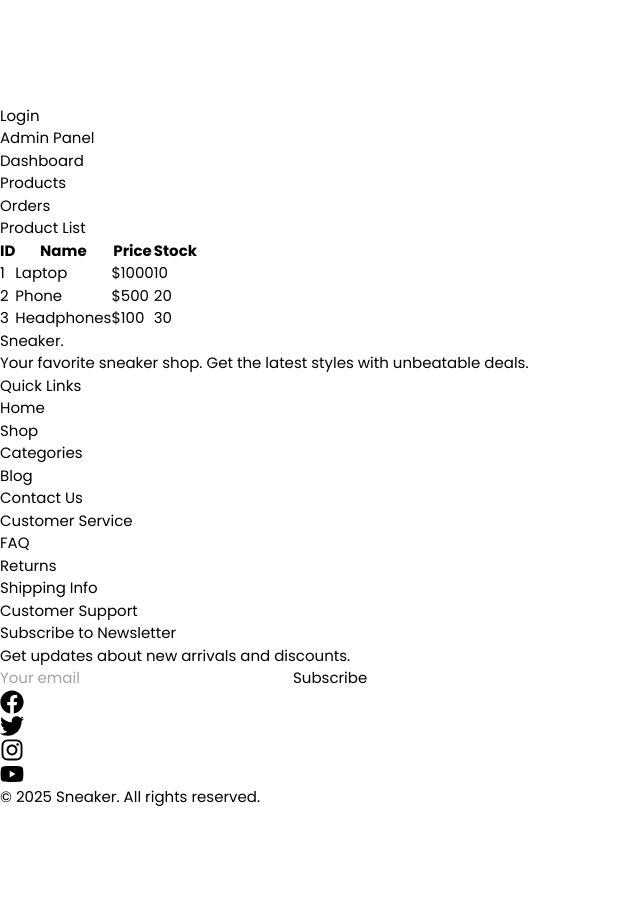
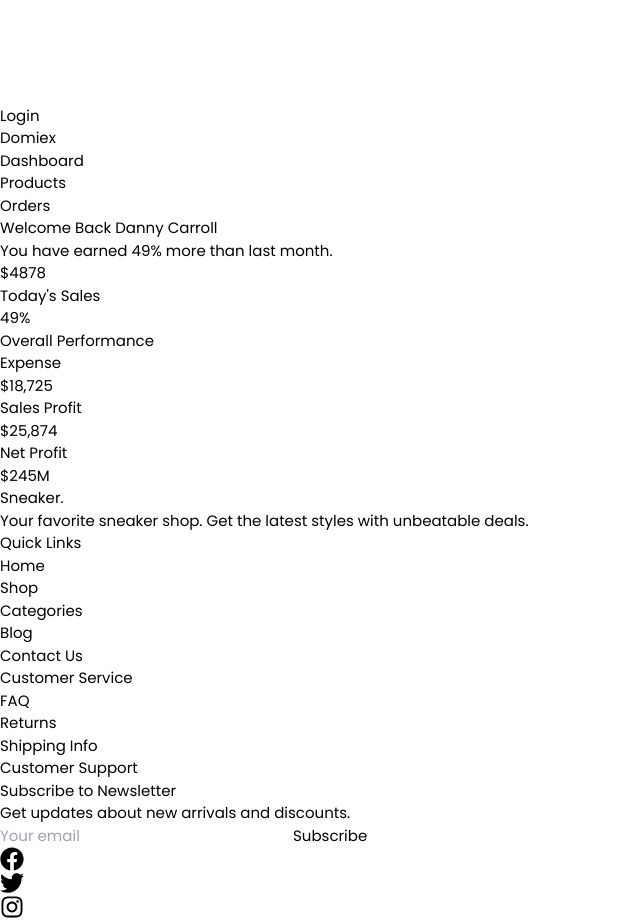
Before and after one commit to ibrahim2337/sneaker, a React (Vite) app: page /admin-panel in a window 1280 px wide. Shown: the part 1243-2164 px from the top of the page, without its empty margins (0-640 px from the left). Before the commit the page ends 2051 px from the top, so only its background shows below. Built offline with nearby package versions, Linux system fonts and the light colour scheme.

Commit message:
dashboard homepage create

```diff
--- a/src/dashboard/AdminPanel/AdminPanel.jsx
+++ b/src/dashboard/AdminPanel/AdminPanel.jsx
@@ -1,62 +1,72 @@
-import { useState } from "react";
-
-const productsData = [
-  { id: 1, name: "Laptop", price: "$1000", stock: 10 },
-  { id: 2, name: "Phone", price: "$500", stock: 20 },
-  { id: 3, name: "Headphones", price: "$100", stock: 30 },
-];
+import { Link } from "react-router-dom";
 
 const AdminPanel = () => {
-  const [products, setProducts] = useState(productsData);
-
   return (
-    <div className="flex h-screen">
+    <div className="flex min-h-screen bg-gray-100">
       {/* Sidebar */}
-      <div className="w-1/5 bg-gray-800 text-white p-5">
-        <h2 className="text-xl font-bold mb-4">Admin Panel</h2>
+      <aside className="w-64 bg-white p-5 shadow-md">
+        <h2 className="text-2xl font-bold text-blue-600">Domiex</h2>
+        <nav className="mt-5">
           <ul>
-          <li className="mb-2">
-            <a href="#" className="hover:underline">
+            <li className="mb-3">
+              <a href="#" className="text-gray-700 hover:text-blue-500">
                 Dashboard
               </a>
             </li>
-          <li className="mb-2">
-            <a href="#" className="hover:underline">
+            <li className="mb-3">
+              <Link
+                to="/product-list"
+                className="text-gray-700 hover:text-blue-500"
+              >
                 Products
-            </a>
+              </Link>
             </li>
-          <li className="mb-2">
-            <a href="#" className="hover:underline">
+            <li className="mb-3">
+              <a href="#" className="text-gray-700 hover:text-blue-500">
                 Orders
               </a>
             </li>
           </ul>
+        </nav>
+      </aside>
+
+      {/* Main Content */}
+      <main className="flex-1 p-6">
+        <div className="bg-white p-6 rounded-lg shadow-md">
+          <h3 className="text-lg font-semibold">Welcome Back Danny Carroll</h3>
+          <p className="text-gray-500">
+            You have earned{" "}
+            <span className="text-green-500 font-bold">49%</span> more than last
+            month.
+          </p>
+          <div className="mt-4 flex space-x-10">
+            <div>
+              <p className="text-2xl font-bold">$4878</p>
+              <p className="text-gray-500">Today's Sales</p>
+            </div>
+            <div>
+              <p className="text-2xl font-bold">49%</p>
+              <p className="text-gray-500">Overall Performance</p>
+            </div>
+          </div>
         </div>
 
-      {/* Main Content */}
-      <div className="w-4/5 p-5">
-        <h2 className="text-2xl font-bold mb-4">Product List</h2>
-        <table className="w-full border-collapse border border-gray-300">
-          <thead>
-            <tr className="bg-gray-200">
-              <th className="border border-gray-300 p-2">ID</th>
-              <th className="border border-gray-300 p-2">Name</th>
-              <th className="border border-gray-300 p-2">Price</th>
-              <th className="border border-gray-300 p-2">Stock</th>
-            </tr>
-          </thead>
-          <tbody>
-            {products.map((product) => (
-              <tr key={product.id} className="text-center">
-                <td className="border border-gray-300 p-2">{product.id}</td>
-                <td className="border border-gray-300 p-2">{product.name}</td>
-                <td className="border border-gray-300 p-2">{product.price}</td>
-                <td className="border border-gray-300 p-2">{product.stock}</td>
-              </tr>
-            ))}
-          </tbody>
-        </table>
+        {/* Stats Section */}
+        <div className="grid grid-cols-3 gap-6 mt-6">
+          <div className="bg-white p-4 rounded-lg shadow-md">
+            <p className="text-gray-500">Expense</p>
+            <p className="text-2xl font-bold">$18,725</p>
           </div>
+          <div className="bg-white p-4 rounded-lg shadow-md">
+            <p className="text-gray-500">Sales Profit</p>
+            <p className="text-2xl font-bold">$25,874</p>
+          </div>
+          <div className="bg-white p-4 rounded-lg shadow-md">
+            <p className="text-gray-500">Net Profit</p>
+            <p className="text-2xl font-bold">$245M</p>
+          </div>
+        </div>
+      </main>
     </div>
   );
 };
--- /dev/null
+++ b/src/dashboard/ProductList/ProductList.jsx
@@ -0,0 +1,121 @@
+import { MdOutlineDeleteOutline } from "react-icons/md";
+import { FiEdit } from "react-icons/fi";
+
+const products = [
+  {
+    id: "PEP-19115",
+    name: "Blouse Ruffle Tube top",
+    category: "Fashion",
+    stock: true,
+    price: 14.99,
+    qty: 154,
+    revenue: 15236,
+    status: "Published",
+  },
+  {
+    id: "PEP-19116",
+    name: "Gold-colored locket watch",
+    category: "Watch",
+    stock: true,
+    price: 59.99,
+    qty: 187,
+    revenue: 18956,
+    status: "Published",
+  },
+  {
+    id: "PEP-19117",
+    name: "Spar Men Black Running Shoes",
+    category: "Footwear",
+    stock: false,
+    price: 35.78,
+    qty: 487,
+    revenue: 0,
+    status: "Inactive",
+  },
+  {
+    id: "PEP-19118",
+    name: "Crop top Sweater Clothing",
+    category: "Fashion",
+    stock: false,
+    price: 29.49,
+    qty: 177,
+    revenue: 4265,
+    status: "Inactive",
+  },
+];
+
+const handleEdit = (id) => {
+  console.log("Edit product with ID:", id);
+};
+
+const handleDelete = (id) => {
+  console.log("Delete product with ID:", id);
+};
+
+const ProductList = () => {
+  return (
+    <div>
+      <div className="p-6 bg-white shadow-md rounded-lg">
+        <div className="flex justify-between items-center mb-4">
+          <h2 className="text-xl font-semibold">Product List</h2>
+          <button className="bg-blue-600 text-white px-4 py-2 rounded">
+            + Add Product
+          </button>
+        </div>
+        <table className="w-full border-collapse border border-gray-300">
+          <thead>
+            <tr className="bg-gray-100">
+              <th className="border p-2">Product ID</th>
+              <th className="border p-2">Product</th>
+              <th className="border p-2">Category</th>
+              <th className="border p-2">Stock</th>
+              <th className="border p-2">Price</th>
+              <th className="border p-2">QTY</th>
+              <th className="border p-2">Revenue</th>
+              <th className="border p-2">Status</th>
+              <th className="border p-2">Actions</th>
+            </tr>
+          </thead>
+          <tbody>
+            {products.map((product) => (
+              <tr key={product.id} className="border">
+                <td className="border p-2">{product.id}</td>
+                <td className="border p-2">{product.name}</td>
+                <td className="border p-2">{product.category}</td>
+                <td className="border p-2 text-center">
+                  <input type="checkbox" checked={product.stock} readOnly />
+                </td>
+                <td className="border p-2">${product.price.toFixed(2)}</td>
+                <td className="border p-2">{product.qty}</td>
+                <td className="border p-2">
+                  ${product.revenue.toLocaleString()}
+                </td>
+                <td className="border p-2">
+                  <span
+                    className={`px-2 py-1 rounded ${
+                      product.status === "Published"
+                        ? "bg-green-200 text-green-800"
+                        : "bg-gray-300 text-gray-700"
+                    }`}
+                  >
+                    {product.status}
+                  </span>
+                </td>
+                <td className="border p-2 flex gap-2 justify-center">
+                  <button onClick={() => handleEdit(product.id)} className="">
+                    <FiEdit className="h-4 w-4" />
+                  </button>
+                  <button onClick={() => handleDelete(product.id)}>
+                    <MdOutlineDeleteOutline className="h-5 w-5" />
+                  </button>
+                </td>
+              </tr>
+            ))}
+          </tbody>
+        </table>
+      </div>
+    </div>
+  );
+};
+
+export default ProductList;
--- a/src/main.jsx
+++ b/src/main.jsx
@@ -18,6 +18,7 @@ import CustomerSupport from "./pages/CustomerSupport/CustomerSupport.jsx";
 // import AuthProvider from "./provider/AuthProvider";
 import CartModel from "./pages/CartModel/CartModel.jsx";
 import AdminPanel from "./dashboard/AdminPanel/AdminPanel.jsx";
+import ProductList from "./dashboard/ProductList/ProductList.jsx";
 
 const router = createBrowserRouter([
   {
@@ -82,6 +83,10 @@ const router = createBrowserRouter([
         path: "/admin-panel",
         element: <AdminPanel />,
       },
+      {
+        path: "/product-list",
+        element: <ProductList />,
+      },
     ],
   },
 ]);
```
Also changed, not shown: 1 other file (tests, documents, lock files or other folders). Lines whose indentation alone changed are shown as unchanged.
